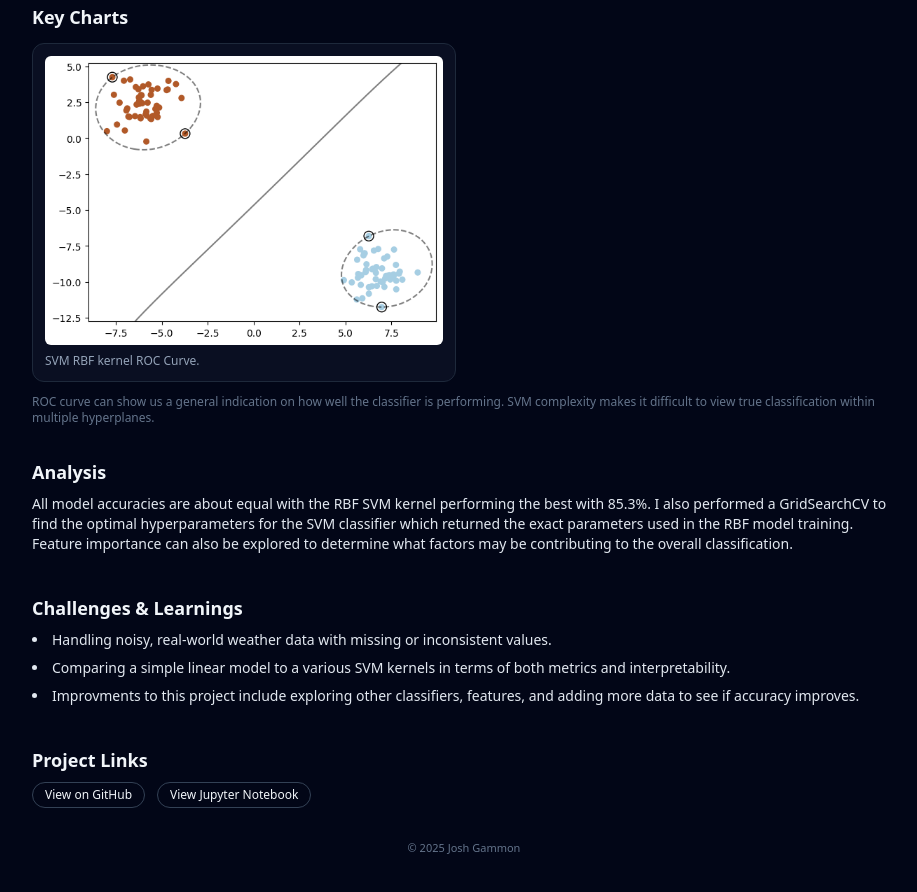
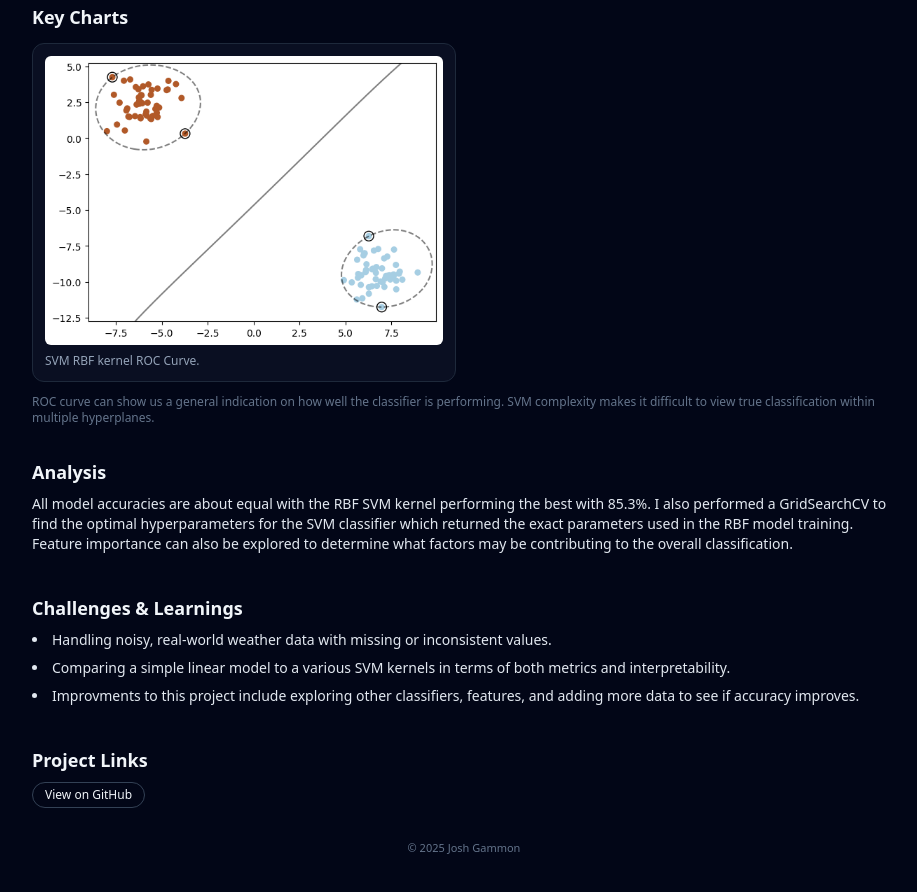
Before and after one commit to jgammon77/portfolio, a plain HTML site: page projects/weather-predictor.html in a window 1280 px wide. Shown: the part 1088-1980 px from the top of the page, without its empty margins (176-1093 px from the left). Drawn offline with nearby package versions, Linux system fonts and the light colour scheme.

Commit message:
fixed weather git link

```diff
--- a/projects/weather-predictor.html
+++ b/projects/weather-predictor.html
@@ -132,13 +132,9 @@
     <section class="mb-6">
       <h2 class="text-lg font-semibold mb-2">Project Links</h2>
       <div class="flex flex-wrap gap-3 text-xs">
-        <a href="https://github.com/YOUR_USERNAME/YOUR_REPO_WEATHER" target="_blank"
+        <a href="https://github.com/jgammon77/portfolio/tree/main/projects" target="_blank"
            class="inline-flex items-center rounded-full border border-slate-700 px-3 py-1 hover:border-emerald-400 hover:text-emerald-200">
           View on GitHub
-        </a>
-        <a href="../notebooks/Weather Predictor_LogRegression_SVM.ipynb" target="_blank"
-           class="inline-flex items-center rounded-full border border-slate-700 px-3 py-1 hover:border-emerald-400 hover:text-emerald-200">
-          View Jupyter Notebook
         </a>
       </div>
     </section>
```
